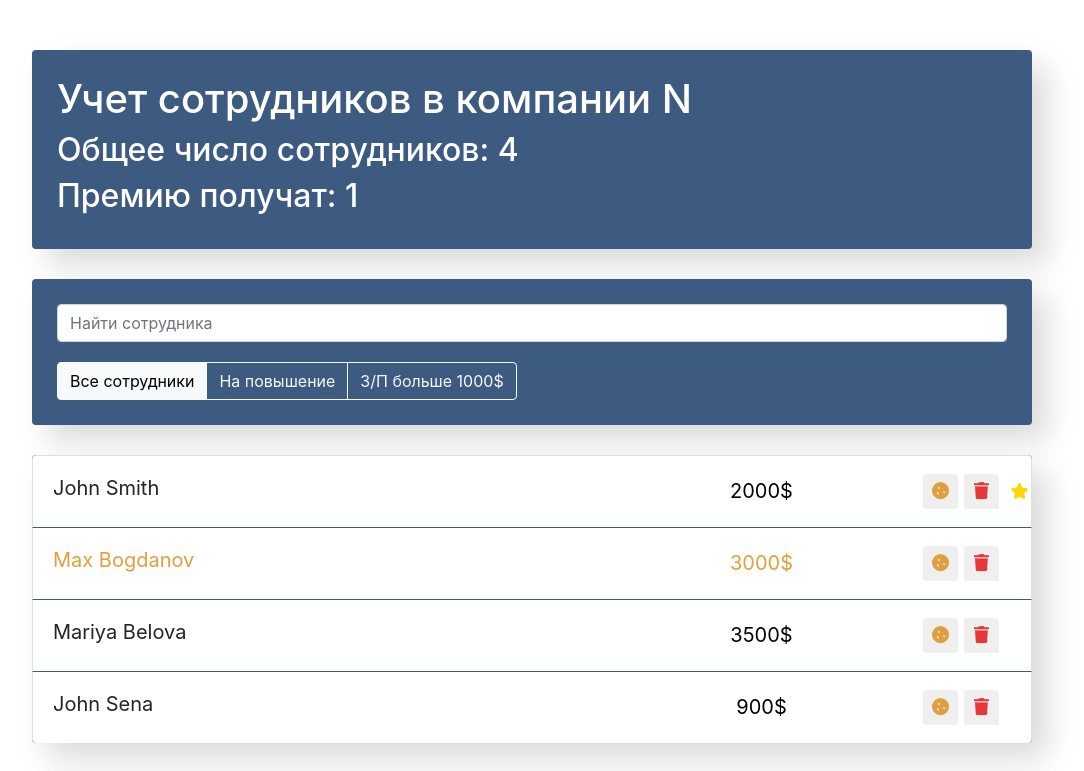
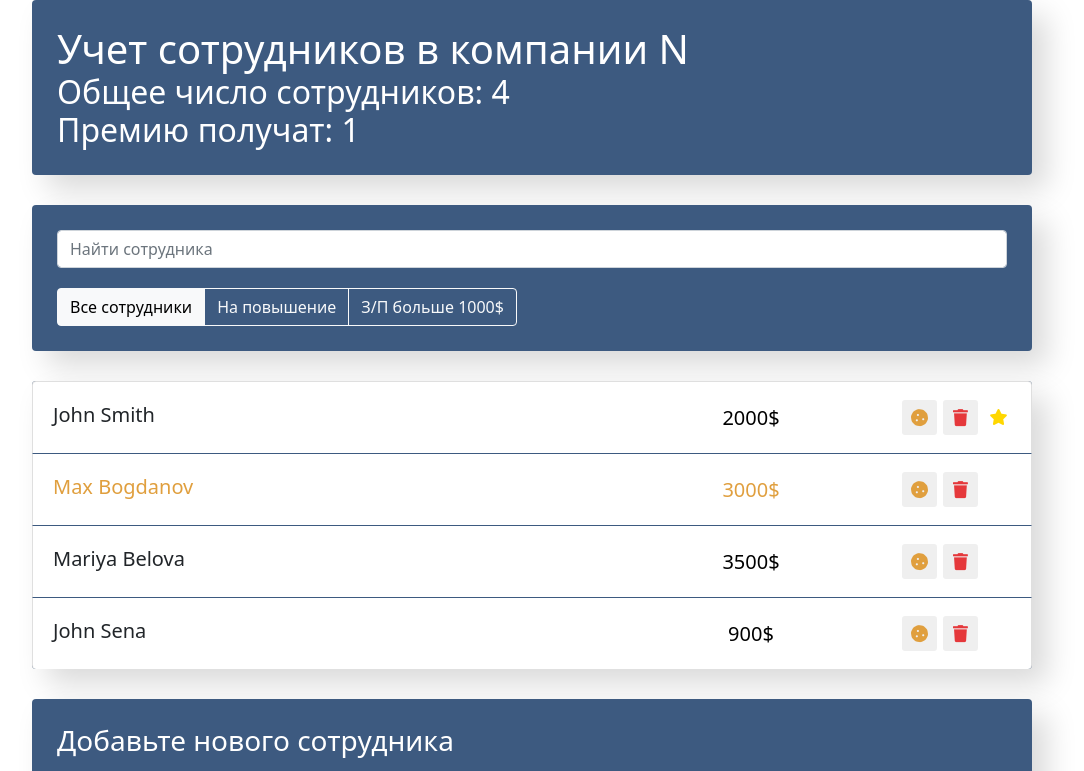
Before and after one commit to typeofMax/employees-list-app, a React (Create React App) app: page / in a window 1280 px wide. Shown: the top 771 px of the page, without its empty margins (108-1192 px from the left). Built offline with nearby package versions, Linux system fonts and the light colour scheme.

Commit message:
Add normalize styles

```diff
--- a/src/index.css
+++ b/src/index.css
@@ -1,13 +1,39 @@
-body {
-  margin: 50px 0;
-  font-family: -apple-system, BlinkMacSystemFont, 'Segoe UI', 'Roboto', 'Oxygen',
-    'Ubuntu', 'Cantarell', 'Fira Sans', 'Droid Sans', 'Helvetica Neue',
-    sans-serif;
-  -webkit-font-smoothing: antialiased;
-  -moz-osx-font-smoothing: grayscale;
+* {
+	margin: 0;
+	padding: 0;
+	box-sizing: border-box;
+}
+ul,
+li,
+dl {
+	list-style-type: none;
+	margin: 0;
+	padding: 0;
+}
+h1,
+h2,
+h3,
+h4,
+h5,
+h6 {
+	margin: 0;
+}
+a {
+	text-decoration: none;
+	color: inherit;
+	display: inline-block;
+}
+a:hover {
+	text-decoration: none;
+	color: inherit;
 }
 
-code {
-  font-family: source-code-pro, Menlo, Monaco, Consolas, 'Courier New',
-    monospace;
+p {
+	margin: 0;
+	padding: 0;
 }
+input::-webkit-outer-spin-button,
+input::-webkit-inner-spin-button {
+	-webkit-appearance: none;
+	margin: 0;
+}
```
